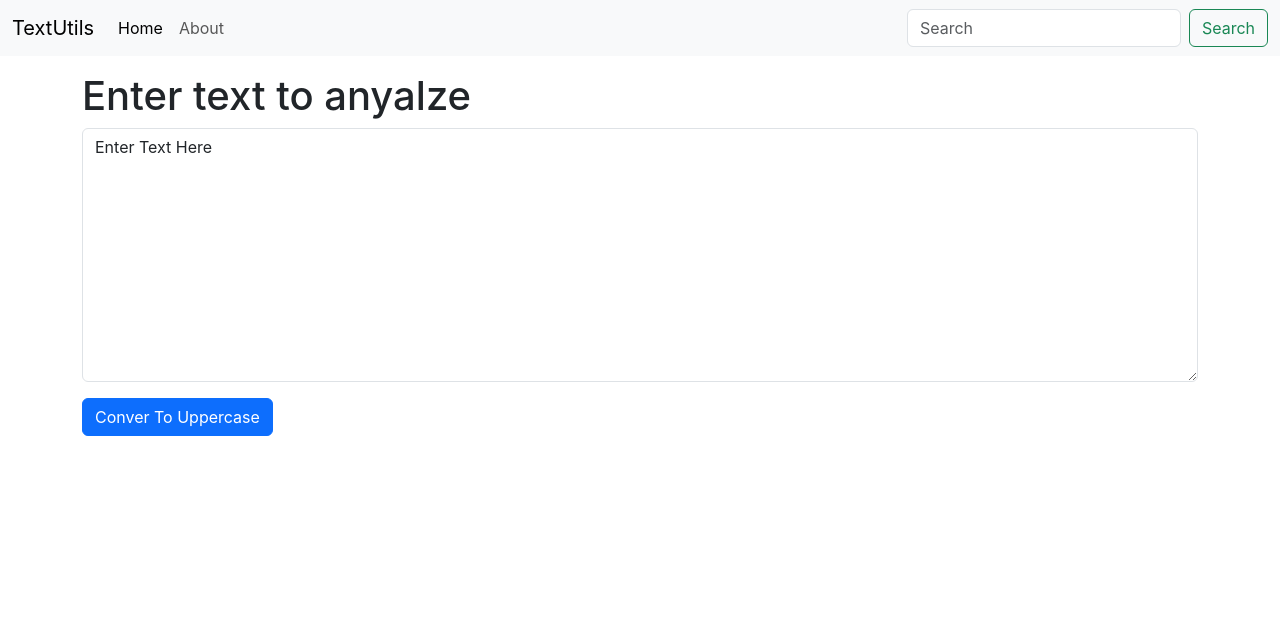
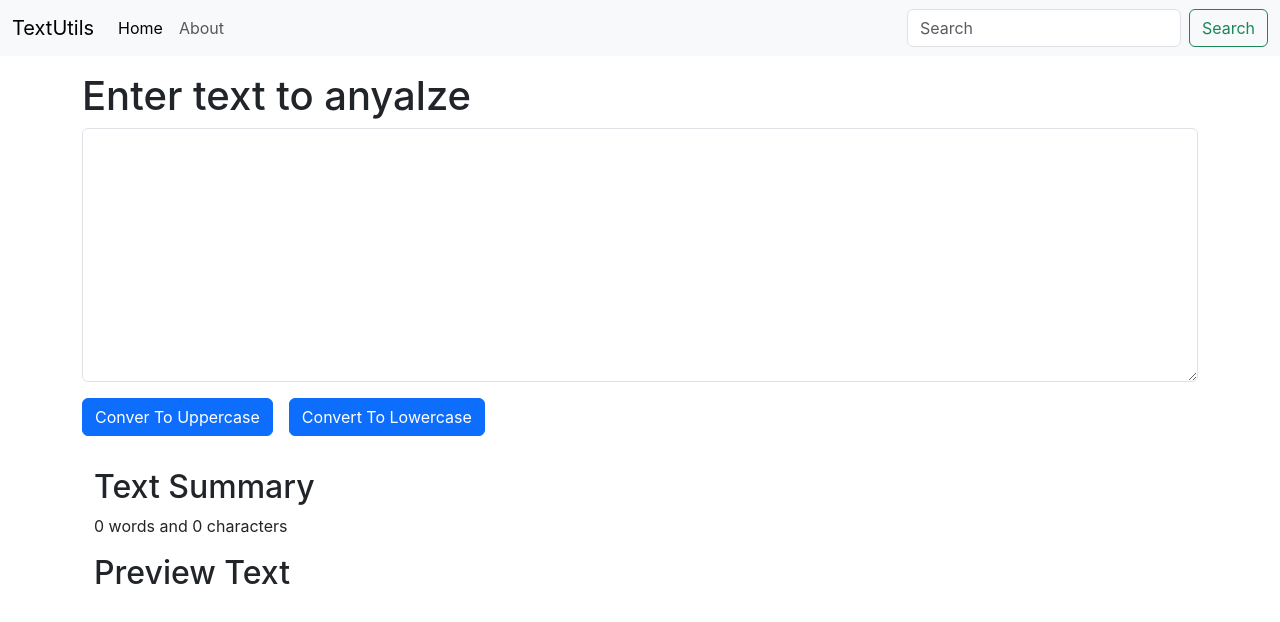
Before and after one commit to dixit9232/textUtils, a React (Create React App) app: page / in a window 1280 px wide. Shown: the top 622 px of the page. Built offline with nearby package versions, Linux system fonts and the light colour scheme.

Commit message:
"Added lowercase conversion button, text summary, and preview text features to TextArea component"

```diff
--- a/src/components/TextArea.js
+++ b/src/components/TextArea.js
@@ -8,7 +8,11 @@ export default function TextArea(props) {
   const handelUpperCase = () => {
     setText(text.toUpperCase());
   };
-  const [text, setText] = useState("Enter Text Here");
+
+  const handelLowerCase = () => {
+    setText(text.toLowerCase());
+  };
+  const [text, setText] = useState("");
 
   return (
     <div>
@@ -25,6 +29,20 @@ export default function TextArea(props) {
         <button className="btn btn-primary my-3" onClick={handelUpperCase}>
           Conver To Uppercase
         </button>
+        <button className="btn btn-primary mx-3 my-3" onClick={handelLowerCase}>
+          Convert To Lowercase
+        </button>
+      </div>
+      <div className="container my-3">
+        <h2>Text Summary</h2>
+        <p>
+          {text.split(" ").filter((word) => word !== "").length} words and{" "}
+          {text.length} characters
+        </p>
+      </div>
+      <div className="container">
+        <h2>Preview Text</h2>
+        <p>{text}</p>
       </div>
     </div>
   );
```
